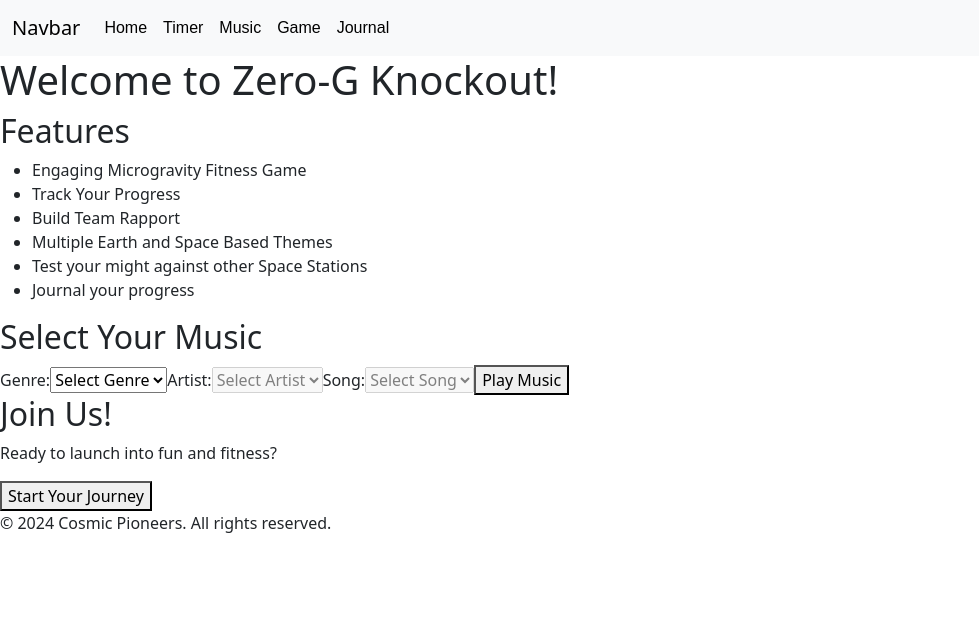
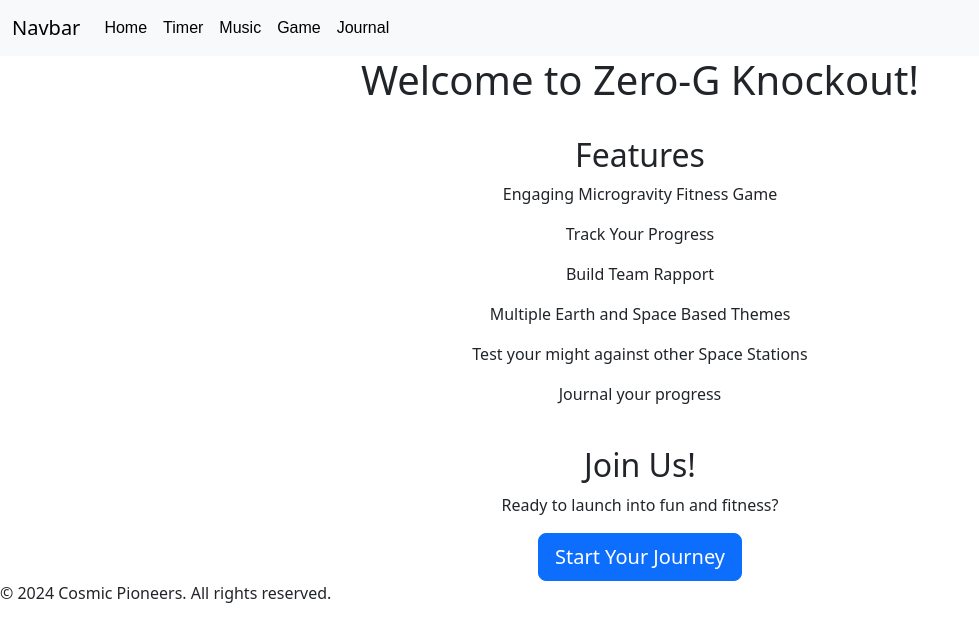
Before and after one commit to laithdarras/Cosmic-Pioneers, a React (Create React App) app in the folder app/: page / in a window 1280 px wide. Shown: the top 642 px of the page, without its empty margins (0-979 px from the left). Built offline with nearby package versions, Linux system fonts and the light colour scheme.

Commit message:
Fixing home page Alignment

```diff
--- a/app/src/pages/home.jsx
+++ b/app/src/pages/home.jsx
@@ -3,108 +3,33 @@ import React from "react";
 import { useState, useEffect } from "react";
 
 export default function Home() {
-  const [musicData, setMusicData] = useState({
-    genres: {}, // List of music genres
-    artists: {}, // List of artists mapping from genre
-    songs: {}, // List of songs mapping from artist
-  });
 
-  const [selectedGenre, setSelectedGenre] = useState("");
-  const [selectedArtist, setSelectedArtist] = useState("");
-  const [selectedSong, setSelectedSong] = useState("");
-
-  const handleGenreChange = (e) => {
-    setSelectedGenre(e.target.value); // Update selected genre
-    setSelectedArtist(""); // Reset selected artist
-    setSelectedSong(""); // Reset selected song
-  };
-
-  const handleArtistChange = (e) => {
-    setSelectedArtist(e.target.value); // Update selected artist
-    setSelectedSong(""); // Reset selected song
-  };
-
-  const handleSongChange = (e) => {
-    setSelectedSong(e.target.value); // Update selected song
-  };
-
-  const handleSubmit = (e) => {
-    e.preventDefault(); // Prevent page refresh
-    console.log(
-      `Genre: ${selectedGenre}, Artist: ${selectedArtist}, Song: ${selectedSong}`
-    );
-  };
 
   return (
     <div className="home">
       <header>
-        <h1>Welcome to Zero-G Knockout!</h1>
+        <h1 align="center">Welcome to Zero-G Knockout!</h1>
       </header>
       <main>
         <section className="features">
-          <h2>Features</h2>
-          <ul>
-            <li>Engaging Microgravity Fitness Game</li>
-            <li>Track Your Progress</li>
-            <li>Build Team Rapport</li>
-            <li>Multiple Earth and Space Based Themes</li>
-            <li>Test your might against other Space Stations</li>
-            <li>Journal your progress</li>
-          </ul>
+          <br></br>
+          <h2 align="center">Features</h2>
+            <p align="center">Engaging Microgravity Fitness Game</p>
+            <p align="center">Track Your Progress</p>
+            <p align="center">Build Team Rapport</p>
+            <p align="center">Multiple Earth and Space Based Themes</p>
+            <p align="center">Test your might against other Space Stations</p>
+            <p align="center">Journal your progress</p>
         </section>
-        <section className="music-selection">
-          <h2>Select Your Music</h2>
-          <form onSubmit={handleSubmit}>
-            <label>
-              Genre:
-              <select value={selectedGenre} onChange={handleGenreChange}>
-                <option value="">Select Genre</option>
-                {Object.keys(musicData.genres).map((genre) => (
-                  <option key={genre} value={genre}>
-                    {genre}
-                  </option>
-                ))}
-              </select>
-            </label>
-            <label>
-              Artist:
-              <select
-                value={selectedArtist}
-                onChange={handleArtistChange}
-                disabled={!selectedGenre}
-              >
-                <option value="">Select Artist</option>
-                {selectedGenre &&
-                  musicData.artists[selectedGenre]?.map((artist) => (
-                    <option key={artist} value={artist}>
-                      {artist}
-                    </option>
-                  ))}
-              </select>
-            </label>
-            <label>
-              Song:
-              <select
-                value={selectedSong}
-                onChange={handleSongChange}
-                disabled={!selectedArtist}
-              >
-                <option value="">Select Song</option>
-                {selectedArtist &&
-                  musicData.songs[selectedArtist]?.map((song) => (
-                    <option key={song} value={song}>
-                      {song}
-                    </option>
-                  ))}
-              </select>
-            </label>
-            <button type="submit">Play Music</button>
-          </form>
-        </section>
+
         <section className="call-to-action">
-          <h2>Join Us!</h2>
-          <p>Ready to launch into fun and fitness?</p>
-          <button>Start Your Journey</button>
+          <br></br>
+          <h2 align="center">Join Us!</h2>
+          <p align="center">Ready to launch into fun and fitness?</p>
+          <div className="text-center">
+            <button type="button" class="btn btn-primary btn-lg">Start Your Journey</button>
+          </div>
+
         </section>
       </main>
       <footer>
```
